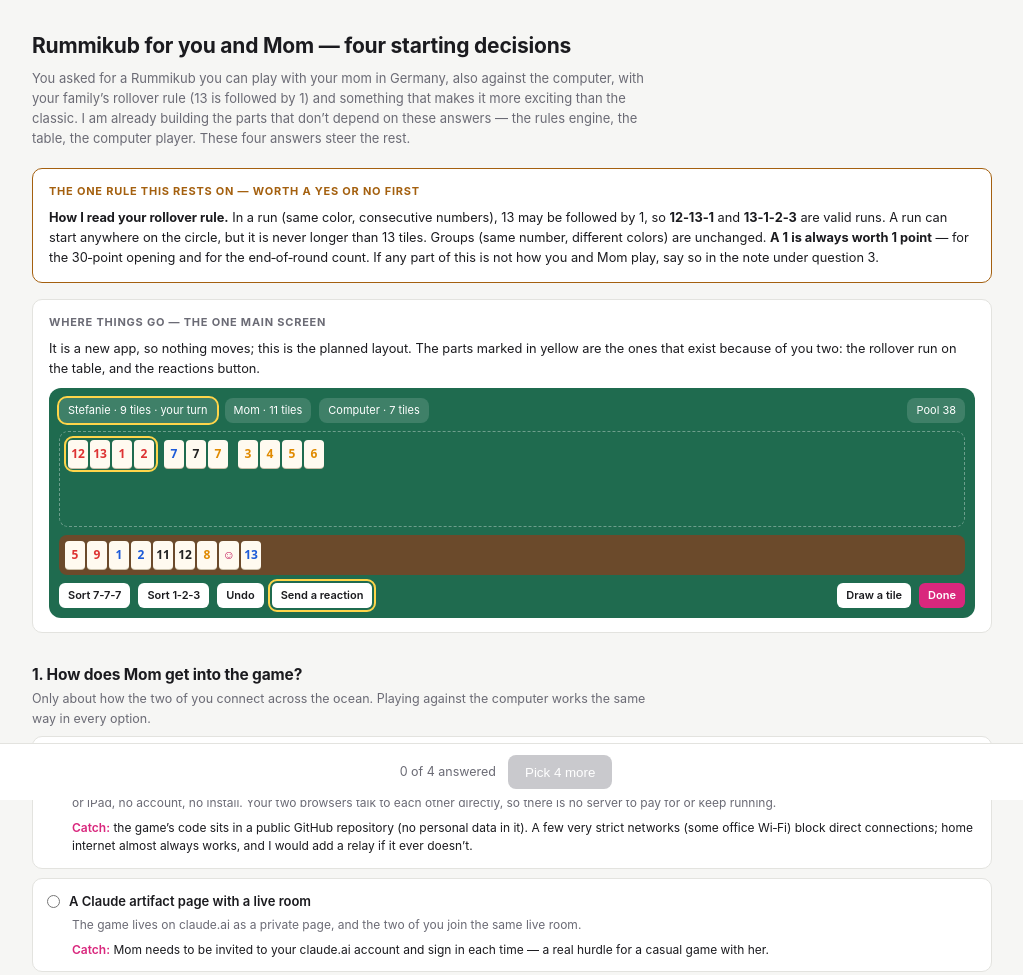
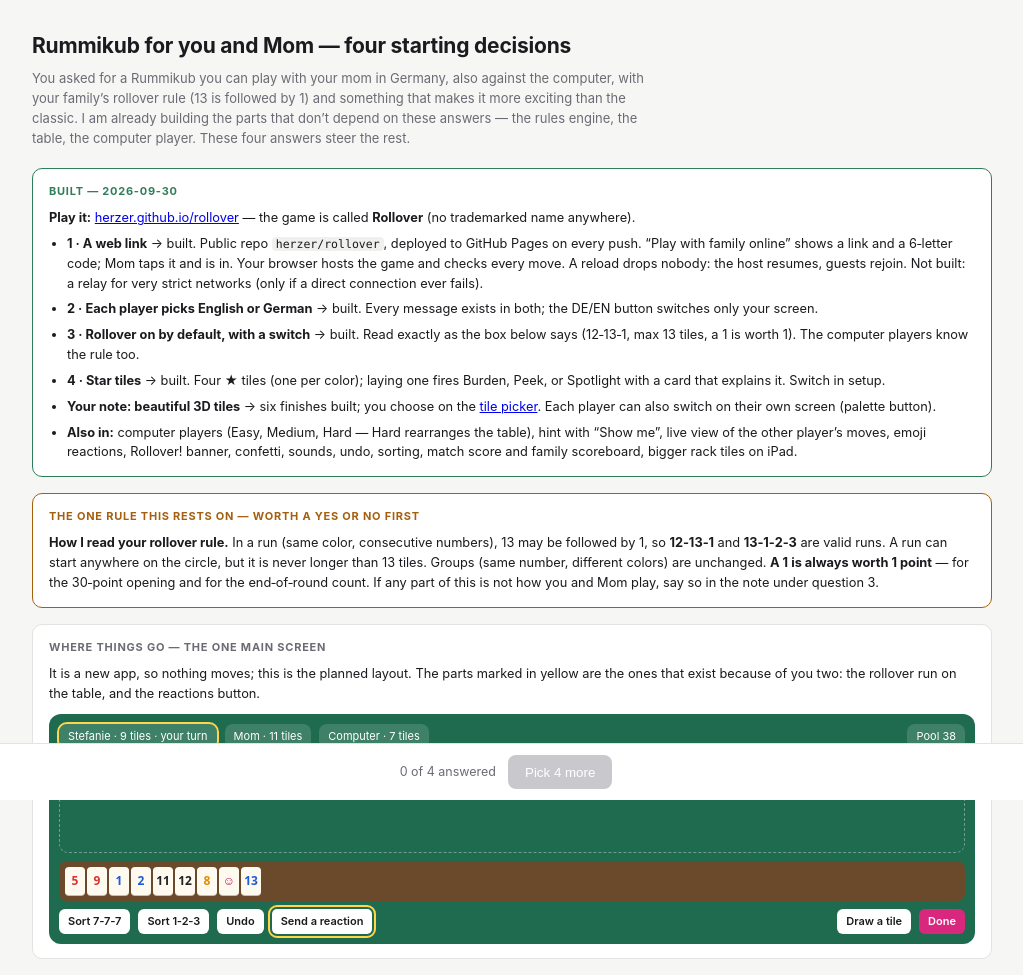
Before and after one commit to herzer/rollover, a website: page docs/start-picker.html in a window 1280 px wide. Shown: the top 975 px of the page, without its empty margins (128-1151 px from the left). Drawn offline with Linux system fonts and the light colour scheme.

Commit message:
Built record on the decisions page; CLAUDE.md state
Co-Authored-By: Claude Opus 5.5 <noreply@anthropic.com>

```diff
--- a/docs/start-picker.html
+++ b/docs/start-picker.html
@@ -94,6 +94,19 @@
     <h1>Rummikub for you and Mom — four starting decisions</h1>
     <p class="sub">You asked for a Rummikub you can play with your mom in Germany, also against the computer, with your family’s rollover rule (13 is followed by 1) and something that makes it more exciting than the classic. I am already building the parts that don’t depend on these answers — the rules engine, the table, the computer player. These four answers steer the rest.</p>
   </header>
+
+  <div class="ledger" style="border-color:var(--ok)">
+    <h2 style="color:var(--ok)">Built — 2026-09-30</h2>
+    <p><b>Play it:</b> <a href="https://herzer.github.io/rollover/">herzer.github.io/rollover</a> — the game is called <b>Rollover</b> (no trademarked name anywhere).</p>
+    <ul>
+      <li><b>1 · A web link</b> → built. Public repo <code>herzer/rollover</code>, deployed to GitHub Pages on every push. “Play with family online” shows a link and a 6‑letter code; Mom taps it and is in. Your browser hosts the game and checks every move. A reload drops nobody: the host resumes, guests rejoin. Not built: a relay for very strict networks (only if a direct connection ever fails).</li>
+      <li><b>2 · Each player picks English or German</b> → built. Every message exists in both; the DE/EN button switches only your screen.</li>
+      <li><b>3 · Rollover on by default, with a switch</b> → built. Read exactly as the box below says (12‑13‑1, max 13 tiles, a 1 is worth 1). The computer players know the rule too.</li>
+      <li><b>4 · Star tiles</b> → built. Four ★ tiles (one per color); laying one fires Burden, Peek, or Spotlight with a card that explains it. Switch in setup.</li>
+      <li><b>Your note: beautiful 3D tiles</b> → six finishes built; you choose on the <a href="https://claude.ai/artifact/NT1NA1ii3dxQu8N4koei6Z">tile picker</a>. Each player can also switch on their own screen (palette button).</li>
+      <li><b>Also in:</b> computer players (Easy, Medium, Hard — Hard rearranges the table), hint with “Show me”, live view of the other player’s moves, emoji reactions, Rollover! banner, confetti, sounds, undo, sorting, match score and family scoreboard, bigger rack tiles on iPad.</li>
+    </ul>
+  </div>
 
   <div class="ledger assume">
     <h2>The one rule this rests on — worth a yes or no first</h2>
```
Also changed, not shown: CLAUDE.md (+14 -0 lines).
